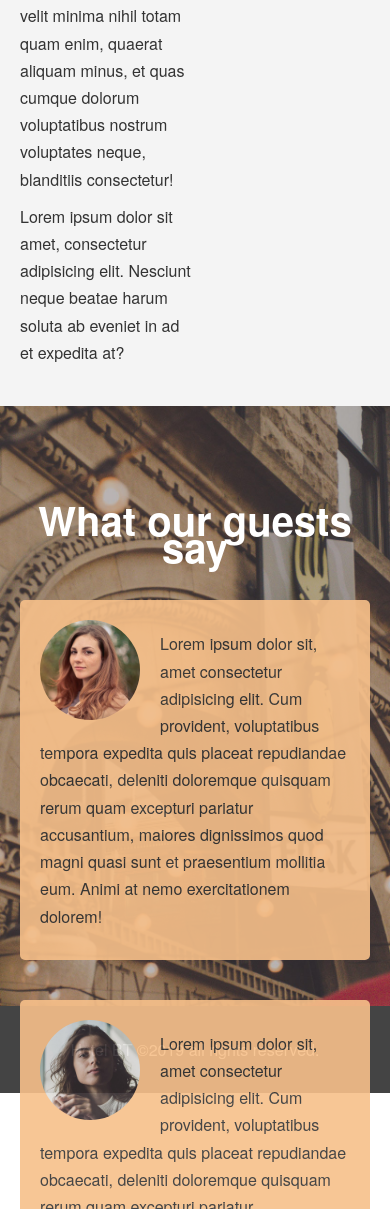
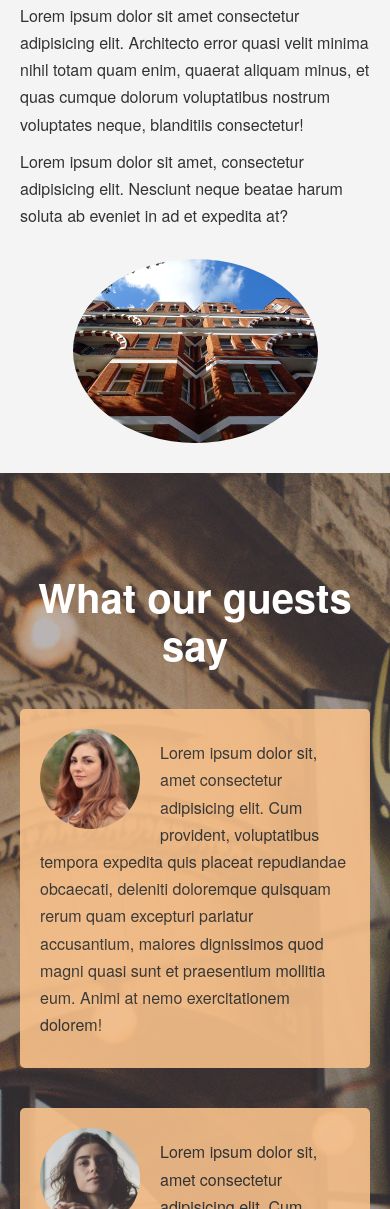
Before and after one commit to rob-kistner/modern-html-and-css, a plain HTML site: page hotel-website-responsive/about.html in a window 390 px wide. Shown: the part 288-1497 px from the top of the page. Drawn offline with Linux system fonts and the light colour scheme.

Commit message:
46: made hotel website responsive

```diff
--- a/hotel-website-responsive/about.html
+++ b/hotel-website-responsive/about.html
@@ -8,6 +8,7 @@
   <meta name="keywords" content="hotel,boston hotel,new england hotel,downtown">
   <title>Hotel BT | About</title>
   <link rel="stylesheet" href="./css/style.css">
+  <link rel="stylesheet" media="screen and (max-width: 768px)" href="./css/mobile.css">
 </head>
 <body>
 
--- a/hotel-website-responsive/css/mobile.css
+++ b/hotel-website-responsive/css/mobile.css
@@ -9,6 +9,17 @@
 #navbar ul li a {
   padding: 5px;
   border-bottom: dotted 1px #444;
+}
+
+/* home */
+
+#showcase {
+  height: 100%;
+}
+
+#showcase .showcase-content {
+  padding-top: 60px;
+  padding-bottom: 50px;
 }
 
 #showcase .showcase-content h1 {
@@ -27,6 +38,27 @@
   width: 100%;
 }
 
+/* about info */
+#about-info .info-right,
+#about-info .info-left {
+  float: none;
+  width: 100%;
+  min-height: 100%;
+}
+
+#about-info .info-right {
+  margin-top: 30px;
+}
+
+/* contact */
+#contact-info .box {
+  border-bottom: dotted 2px #555;
+}
+
+.l-heading {
+  text-align: center;
+}
+
 .box {
   float: none;
   width: 100%;
--- a/hotel-website-responsive/css/style.css
+++ b/hotel-website-responsive/css/style.css
@@ -37,6 +37,7 @@ p {
 
 .l-heading {
   font-size: 40px;
+  line-height: 1.2;
 }
 
 .lead {
@@ -209,8 +210,12 @@ p {
 }
 
 /* about: testimonials */
+
 #testimonials {
-  height: 600px;
+  /* forcing 100% height on this makes the image fill
+  the whole background and prevents having to add
+  an additional clearfixed div */
+  height: 100%;
   background: url('../img/test-bg.jpg') no-repeat center center/cover;
   padding-top: 100px;
 }
```
Also changed, not shown: hotel-website-responsive/contact.html (+1 -0 lines).
